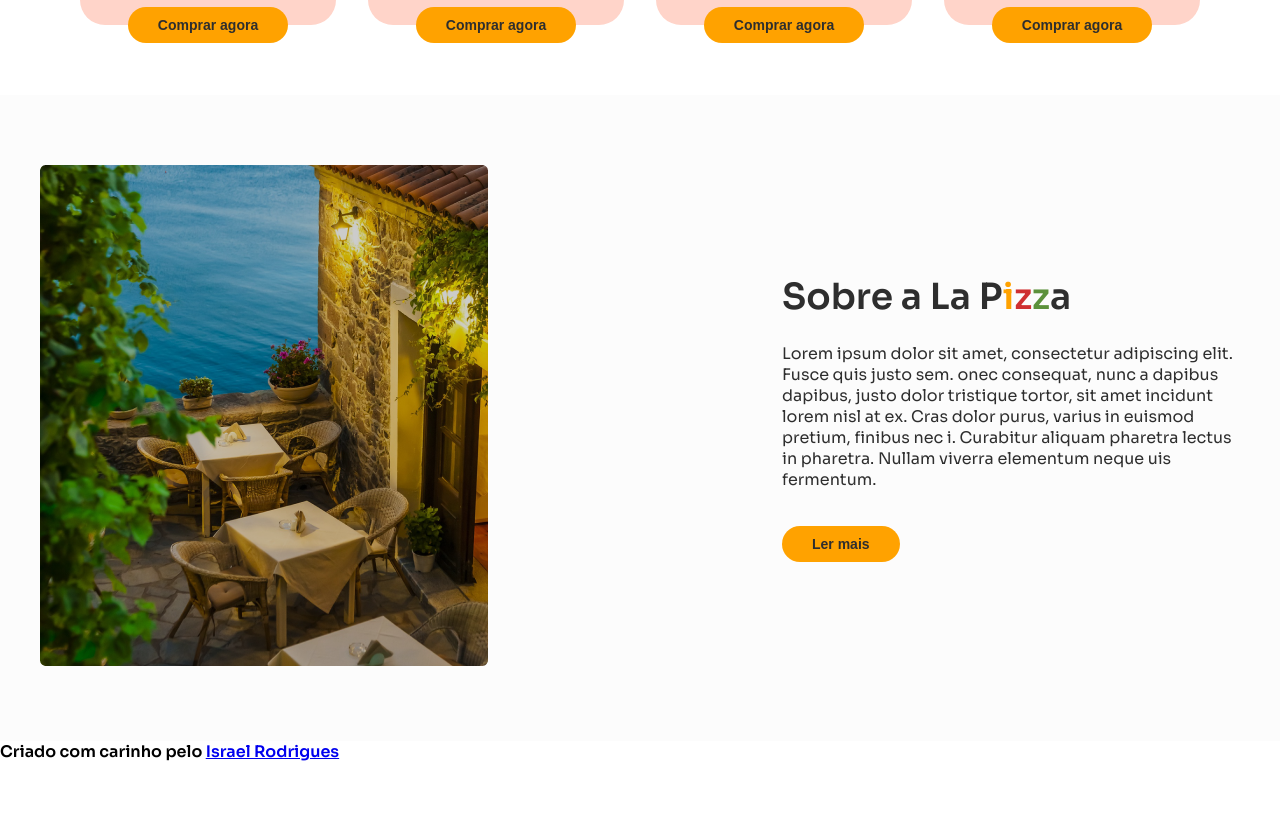
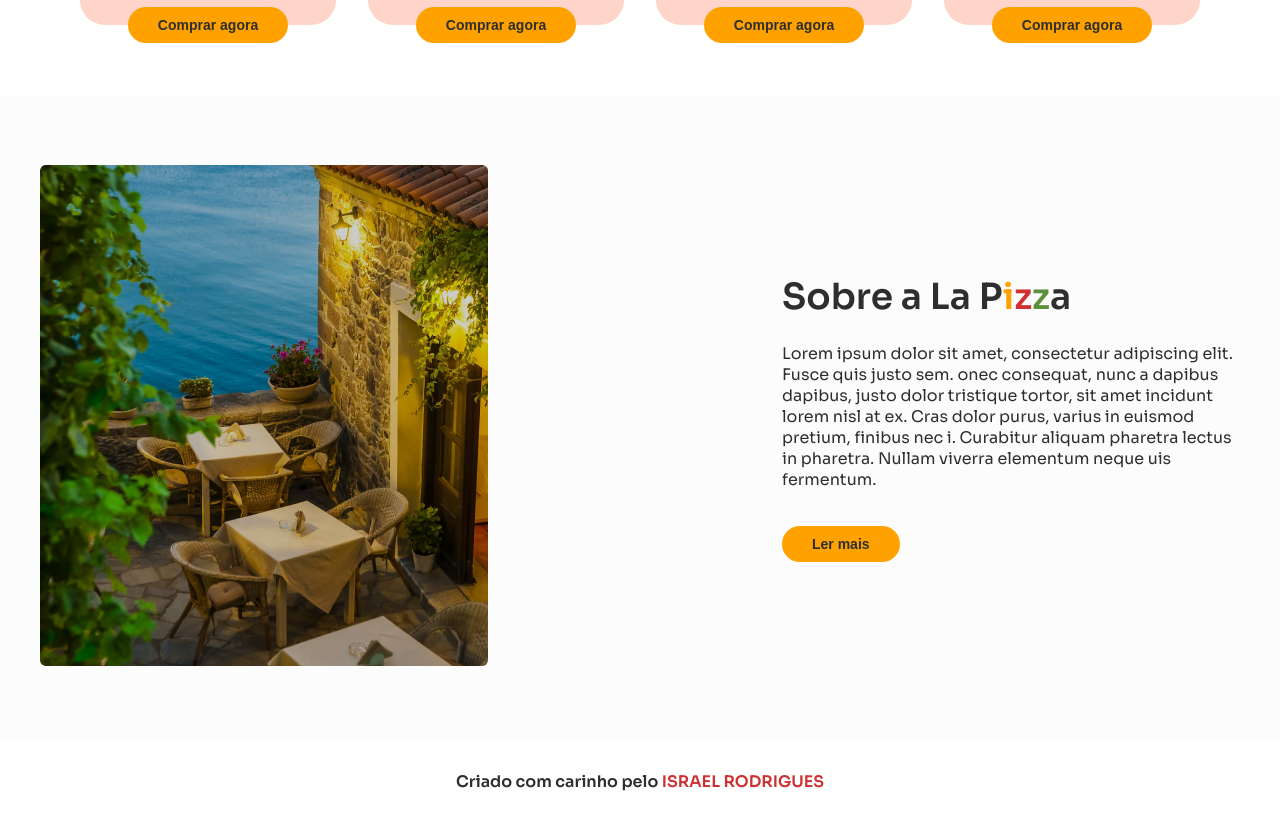
Before and after one commit to israelrodrigues01/la_pizza, a React (Vite) app: page / in a window 1280 px wide. Shown: the part 965-1787 px from the top of the page. Before the commit the page ends 1727 px from the top, so only its background shows below. Built offline with nearby package versions, Linux system fonts and the light colour scheme.

Commit message:
Crio o footer do desafio

```diff
--- a/src/App.jsx
+++ b/src/App.jsx
@@ -9,7 +9,8 @@ function App(){
       <Header />
       <Main />
       <footer>
-        <h4>Criado com carinho pelo <a href="#">Israel Rodrigues</a></h4>
+          <h4>Criado com carinho pelo <a href="https://github.com/israelrodrigues01">Israel Rodrigues</a>
+          </h4>
       </footer>
     </>
   )
--- a/src/App.sass
+++ b/src/App.sass
@@ -1,4 +1,5 @@
 @use './assets/styles/var'
+@use './assets/styles/mixins'
 
 *
     margin: 0
@@ -8,3 +9,13 @@
 body
     background: var.$white
     font-family: var.$font-principal
+
+footer
+    @include mixins.texto(var.$font-text, var.$font-regular, var.$gray-200)
+    text-align: center
+    padding: 30px 20px
+
+    a
+        color: var.$red
+        text-decoration: none
+        text-transform: uppercase
```
